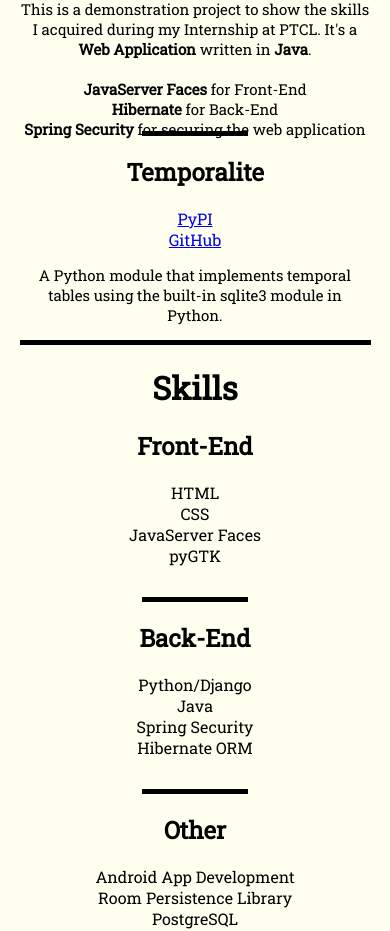
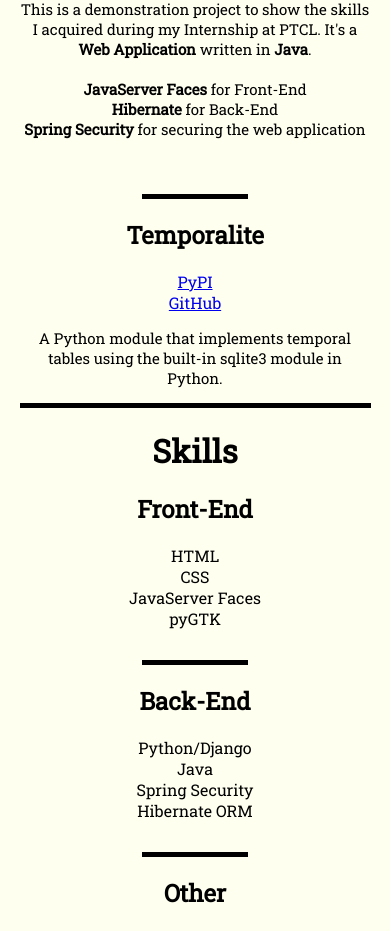
Before and after one commit to thatdevsherry/thatdevsherry.github.io, a plain HTML site: page index.html in a window 390 px wide. Shown: the part 1400-2331 px from the top of the page. Drawn offline with Linux system fonts and the light colour scheme.

Commit message:
Fix temporalite separator glitch on mobile

```diff
--- a/index.html
+++ b/index.html
@@ -81,7 +81,10 @@
 								</div>
 							</div>
 						</div>
-						<div id="tuition_employee_separator" class="short_separator"></div>
+                                                <br>
+                                                <br>
+                                                <br>
+						<div id="employee_temporalite_separator" class="short_separator"></div>
 						<div id="temporalite">
 							<div>
 								<h2>Temporalite</h2>
```
